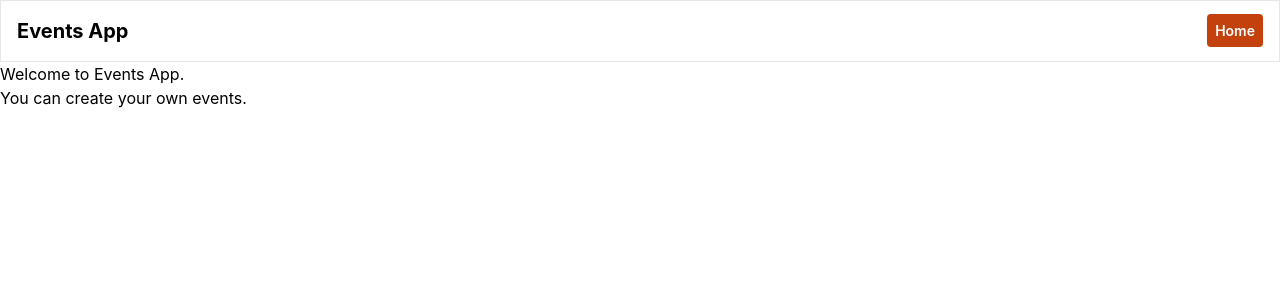
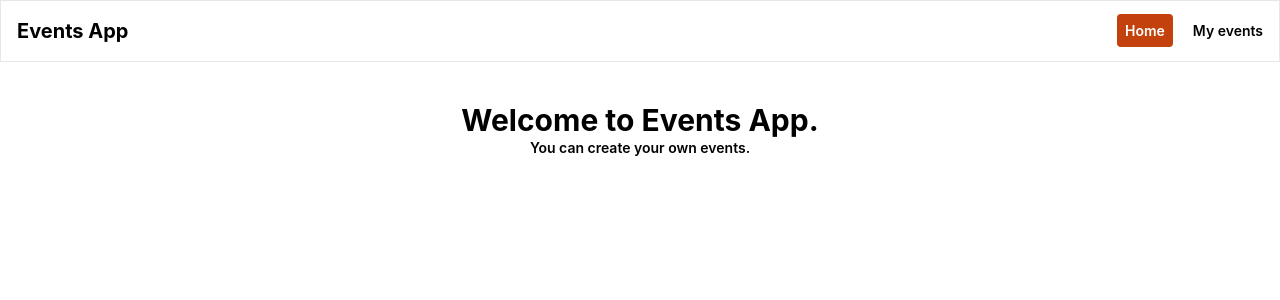
Before and after one commit to Jorge-Ortiz-Mata/react-router-loader-action, a React (Create React App) app: page / in a window 1280 px wide. Shown: the top 300 px of the page. Built offline with nearby package versions, Linux system fonts and the light colour scheme.

Commit message:
Eventspage.

```diff
--- a/src/App.jsx
+++ b/src/App.jsx
@@ -1,4 +1,5 @@
 import { createBrowserRouter, RouterProvider } from 'react-router-dom';
+import EventsPage from './pages/EventsPage';
 import HomePage from './pages/HomePage';
 import MainLayout from './pages/MainLayout';
 
@@ -7,7 +8,8 @@ const route = createBrowserRouter([
     path: '/',
     element: <MainLayout />,
     children: [
-      { index: true, element: <HomePage /> }
+      { index: true, element: <HomePage /> },
+      { path: 'events', element: <EventsPage /> }
     ]
   }
 ])
--- a/src/pages/EventsPage.jsx
+++ b/src/pages/EventsPage.jsx
@@ -0,0 +1,10 @@
+const EventsPage = () => {
+
+  return(
+    <section className="flex flex-col w-full items-center justify-center py-10">
+      <h2 className="font-bold text-3xl">My events.</h2>
+    </section>
+  );
+}
+
+export default EventsPage;
--- a/src/pages/HomePage.jsx
+++ b/src/pages/HomePage.jsx
@@ -1,9 +1,9 @@
 const HomePage = () => {
 
   return(
-    <section>
-      <h2>Welcome to Events App.</h2>
-      <p>You can create your own events.</p>
+    <section className="flex flex-col w-full items-center justify-center py-10">
+      <h2 className="font-bold text-3xl">Welcome to Events App.</h2>
+      <p className="font-semibold text-sm">You can create your own events.</p>
     </section>
   )
 }
--- a/src/pages/Navbar.jsx
+++ b/src/pages/Navbar.jsx
@@ -20,6 +20,18 @@ const Navbar = () => {
               Home
             </NavLink>
           </li>
+
+          <li className="text-sm font-semibold">
+            <NavLink
+              to="events"
+              className={({isActive}) => (
+                isActive && 'bg-orange-700 p-2 text-white rounded'
+              )}
+              end
+            >
+              My events
+            </NavLink>
+          </li>
         </ul>
       </nav>
     </header>
```
Also changed, not shown: 1 other file (tests, documents, lock files or other folders).
